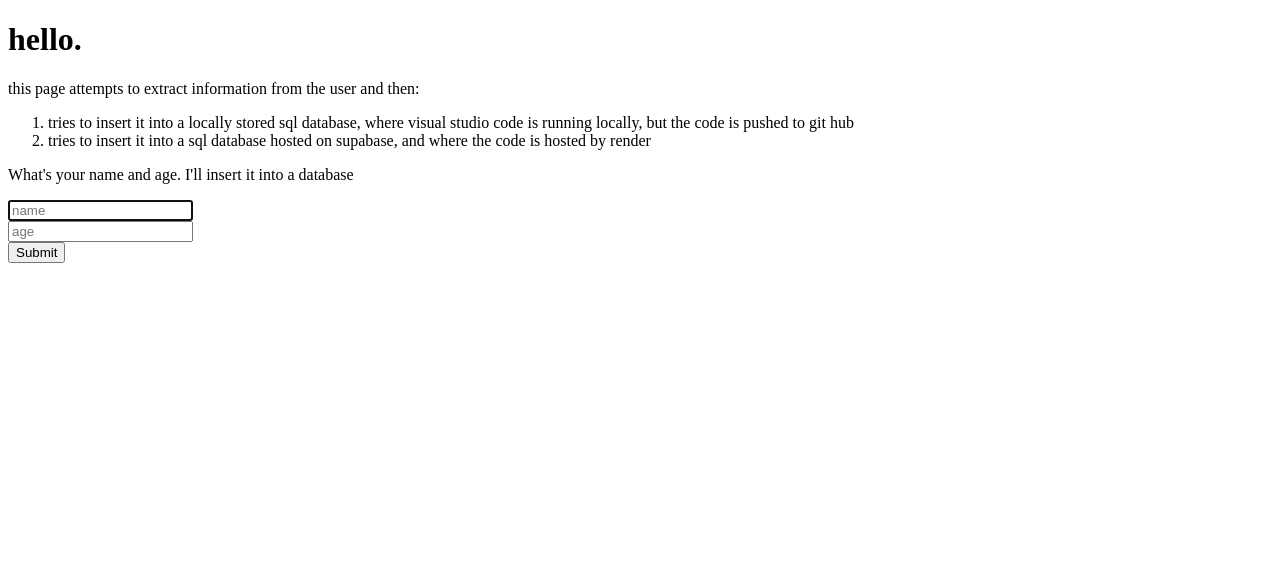
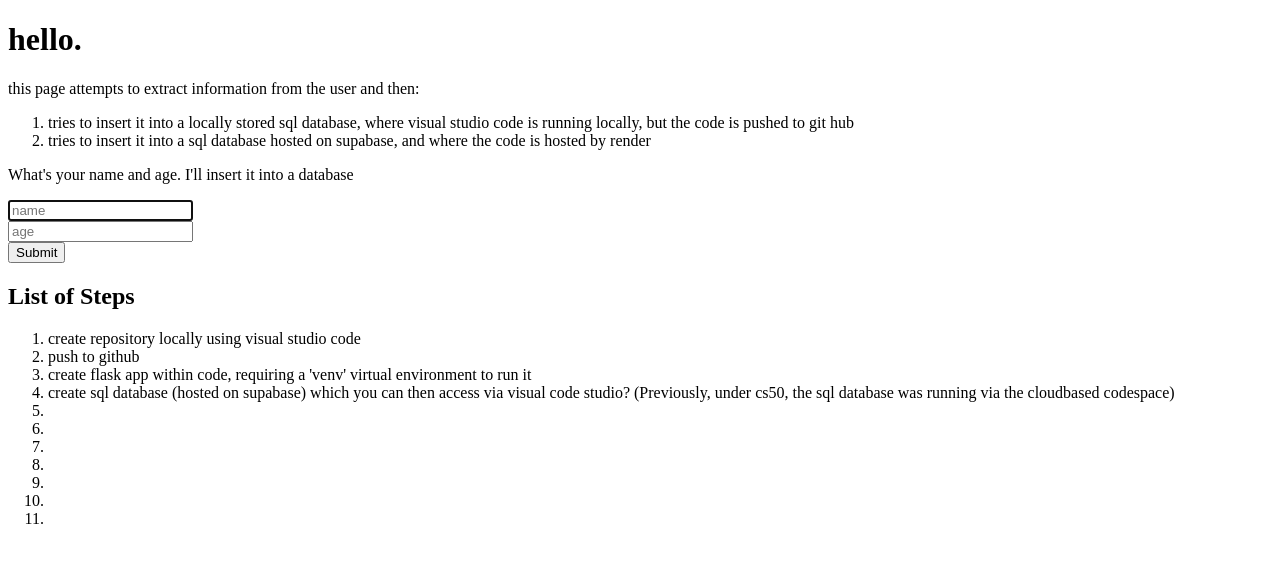
Before and after one commit to hoomanhorsey/doodoo, a Flask app: page / in a window 1280 px wide. Shown: the top 563 px of the page. Run offline with Flask 2, Linux system fonts and the light colour scheme; some libraries are stand-ins or nearby versions.

Commit message:
Adding more details to index.html

```diff
--- a/templates/index.html
+++ b/templates/index.html
@@ -34,7 +34,22 @@
 
     </form>
 
+<h2>List of Steps</h2>
 
+<ol>
+<li>create repository locally using visual studio code</li>
+<li>push to github</li>
+<li>create flask app within code, requiring a 'venv' virtual environment to run it</li>
+<li>create sql database (hosted on supabase) which you can then access via visual code studio? (Previously, under cs50, the sql database was running via the cloudbased codespace)</li>
+<li></li>
+<li></li>
+<li></li>
+<li></li>
+<li></li>
+<li></li>
+<li></li>
+
+</ol>
 
 
 </body>
```
